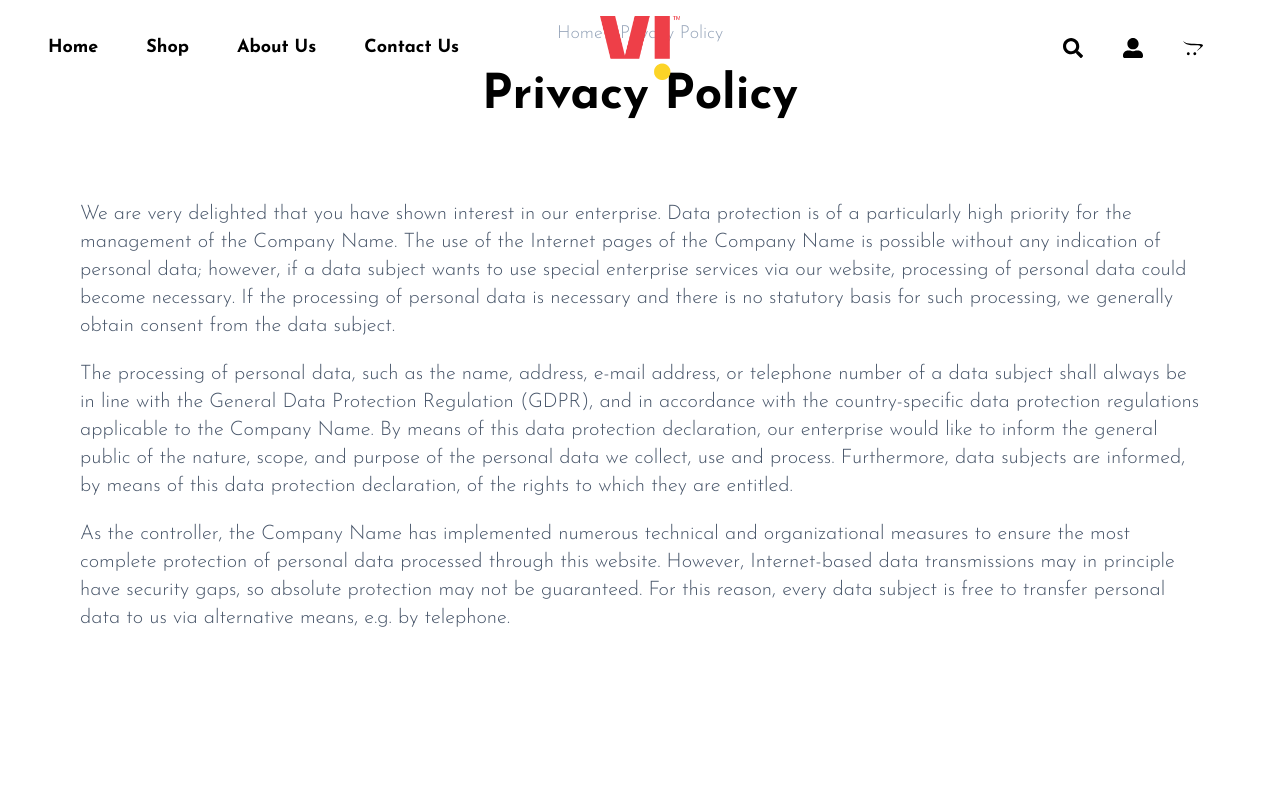
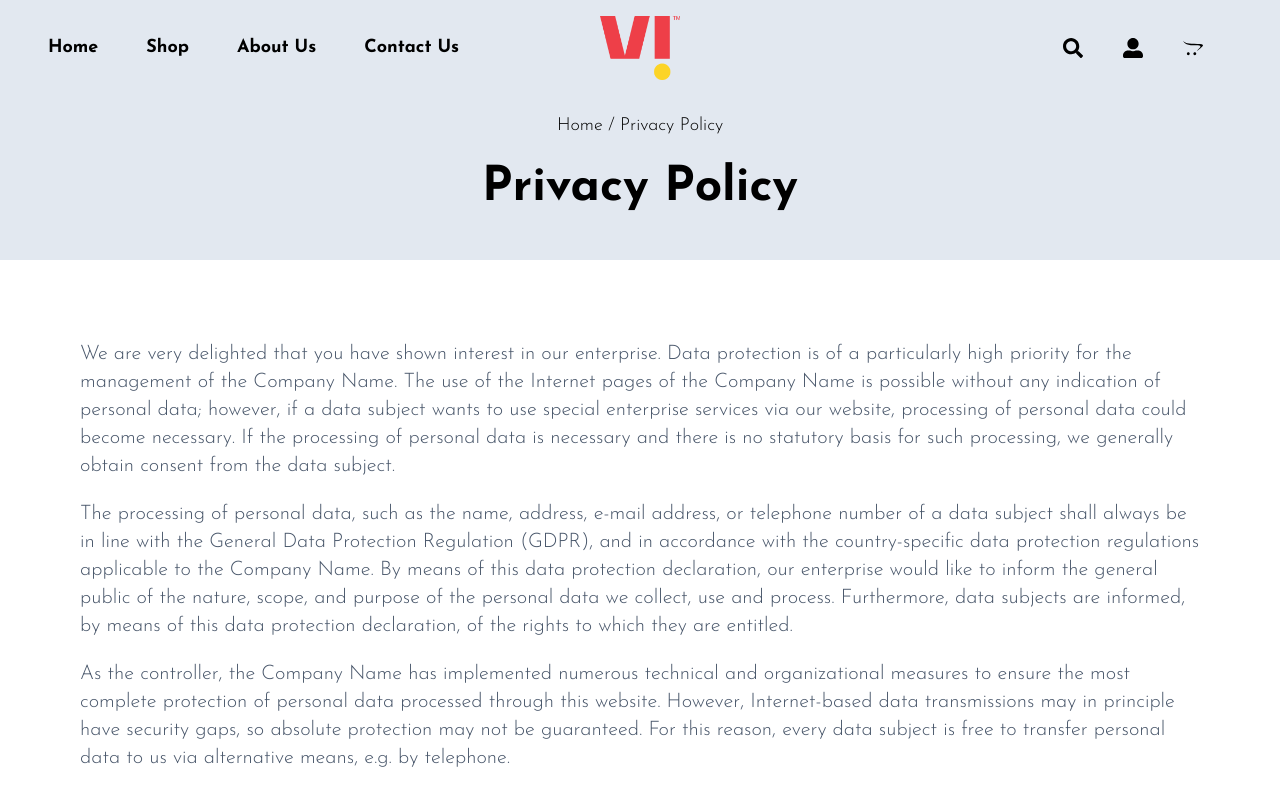
Before and after one commit to senjutimaiti/college-street, a React (Create React App) app: page /PrivacyPolicy in a window 1280 px wide. Shown: the top 806 px of the page. Built offline with nearby package versions, Linux system fonts and the light colour scheme.

Commit message:
Adding Footer

```diff
--- a/src/Pages/Home.jsx
+++ b/src/Pages/Home.jsx
@@ -12,7 +12,7 @@ const Home = () => {
   return (
     <>
       <Navbar />
-      <div className=" bg-white">
+      <div className=" bg-white pb-40">
         <Carousels />
         <Categories />
         <ProductLessDetails />
--- a/src/Pages/Login.jsx
+++ b/src/Pages/Login.jsx
@@ -3,20 +3,17 @@ import Navbar from "../components/Navbar";
 import { useHistory } from "react-router-dom";
 import Input from "../components/Input";
 import Button from "../components/Button";
+import Footer from "../components/Footer";
 
 const Login = () => {
   const history = useHistory();
 
   return (
-    <div>
+    <>
+      <div className=" bg-white pb-40">
         <Navbar />
-      <div
-        className=" text-center w-screen h-auto text-lg text-slate-400 mt-5 hover:cursor-pointer font-light"
-        onClick={() => {
-          history.push("/");
-        }}
-      >
-        Home / Account
+        <div className=" text-center w-screen h-auto text-lg text-black mt-28 hover:cursor-pointer font-light">
+          <span onClick = {() => { history.push("/")}}>Home /</span><span onClick = {() => { history.push("/Login")}}> Account</span>
         </div>
         <div className="text-center w-screen h-auto text-5xl text-black mt-6 font-bold mb-12">
           Log in
@@ -41,6 +38,8 @@ const Login = () => {
           className="  border-2 border-slate-200 h-16 md:w-[500px] w-[300px] mt-2 mb-5 font-bold text-md text-black  hover:bg-black hover:text-white hover:border-black transition-all duration-700 "/>
         </div>
       </div>
+      <Footer />
+    </>
   );
 };
 
--- a/src/Pages/PrivacyPolicy.jsx
+++ b/src/Pages/PrivacyPolicy.jsx
@@ -1,23 +1,22 @@
 import React from "react";
 import Navbar from "../components/Navbar";
 import { useHistory } from "react-router-dom";
+import Footer from "../components/Footer";
 
 const PrivacyPolicy = () => {
   const history = useHistory();
 
   return (
-    <div>
+    <>
+      <div className=" bg-white pb-40">
         <Navbar />
-      <div
-        className=" text-center w-screen h-auto text-lg text-slate-400 mt-5 hover:cursor-pointer font-light"
-        onClick={() => {
-          history.push("/");
-        }}
-      >
-        Home / Privacy Policy
+        <div className=" bg-slate-200">
+          <div className=" text-center w-screen h-auto text-lg text-black pt-28 hover:cursor-pointer font-light">
+              <span onClick = {() => { history.push("/")}}>Home /</span><span onClick = {() => { history.push("/PrivacyPolicy")}}> Privacy Policy</span>
             </div>
-      <div className="text-center w-screen h-auto text-5xl text-black mt-6 font-black mb-12">
+          <div className="text-center w-screen h-auto text-5xl text-black mt-6 font-black pb-12">
             Privacy Policy
+          </div>
         </div>
         <div className="flex flex-col justify-center h-auto m-20">
           <p className="text-xl fontOswald text-left text-slate-600 mb-5 font-light">
@@ -50,6 +49,8 @@ const PrivacyPolicy = () => {
           <p> */}
         </div>
       </div>
+      <Footer />
+    </>
   );
 };
 
--- a/src/Pages/Register.jsx
+++ b/src/Pages/Register.jsx
@@ -3,20 +3,17 @@ import Navbar from "../components/Navbar";
 import { useHistory } from "react-router-dom";
 import Input from "../components/Input";
 import Button from "../components/Button";
+import Footer from "../components/Footer";
 
 const Register = () => {
   const history = useHistory();
 
   return (
-    <div>
+    <>
+      <div className=" bg-white pb-40">
         <Navbar />
-      <div
-        className=" text-center w-screen h-auto text-lg text-slate-400 mt-5 hover:cursor-pointer font-light"
-        onClick={() => {
-          history.push("/");
-        }}
-      >
-        Home / Create an Account
+        <div className=" text-center w-screen h-auto text-lg text-black mt-28 hover:cursor-pointer font-light">
+            <span onClick = {() => { history.push("/")}}>Home /</span><span onClick = {() => { history.push("/Register")}}> Register</span>
           </div>
         <div className="text-center w-screen h-auto text-5xl text-black mt-6 font-bold mb-12">
           Register
@@ -46,6 +43,8 @@ const Register = () => {
           className="  border-2 border-slate-200 h-16 md:w-[500px] w-[300px] mt-2 mb-5 font-bold text-md text-black  hover:bg-black hover:text-white hover:border-black transition-all duration-700 "/>
         </div>
       </div>
+      <Footer />
+    </>
   )
 }
 
--- a/src/Pages/ResetPassword.jsx
+++ b/src/Pages/ResetPassword.jsx
@@ -3,20 +3,17 @@ import Navbar from "../components/Navbar";
 import { useHistory } from "react-router-dom";
 import Input from "../components/Input";
 import Button from "../components/Button";
+import Footer from "../components/Footer";
 
 const ResetPassword = () => {
   const history = useHistory();
 
   return (
-    <div>
+    <>
+      <div className=" bg-white pb-40">
         <Navbar />
-      <div
-        className=" text-center w-screen h-auto text-lg text-slate-400 mt-5 hover:cursor-pointer font-light"
-        onClick={() => {
-          history.push("/");
-        }}
-      >
-        Home / Reset Password
+        <div className=" text-center w-screen h-auto text-lg text-black mt-28 hover:cursor-pointer font-light">
+            <span onClick = {() => { history.push("/")}}>Home /</span><span onClick = {() => { history.push("/ResetPassword")}}> Reset Password</span>
           </div>
         <div className="text-center w-screen h-auto text-5xl text-black mt-6 font-bold">
           Reset Password
@@ -39,6 +36,8 @@ const ResetPassword = () => {
           className="  border-2 border-slate-200 h-16 md:w-[500px] w-[300px] mt-2 mb-5 font-bold text-md text-black  hover:bg-black hover:text-white hover:border-black transition-all duration-700 "/>
         </div>
       </div>
+      <Footer />
+    </>
   )
 }
 
```
Lines whose indentation alone changed are shown as unchanged.
